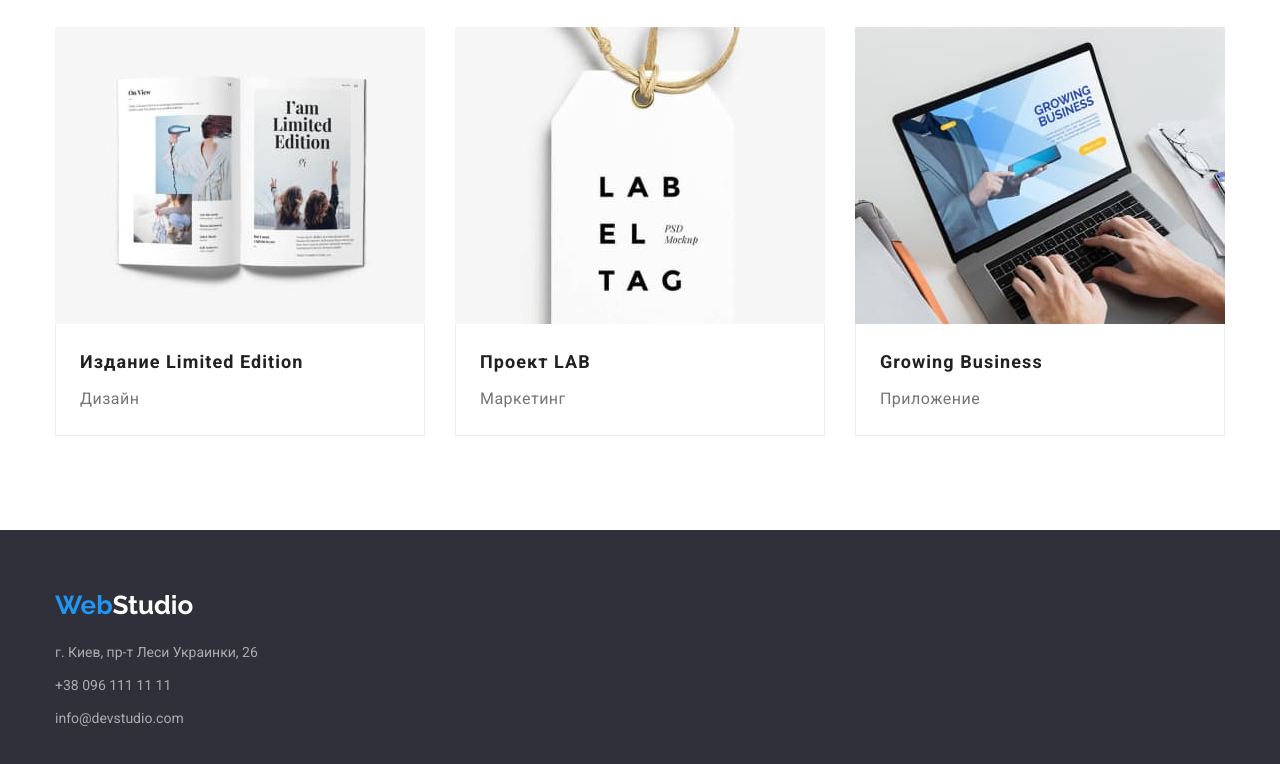
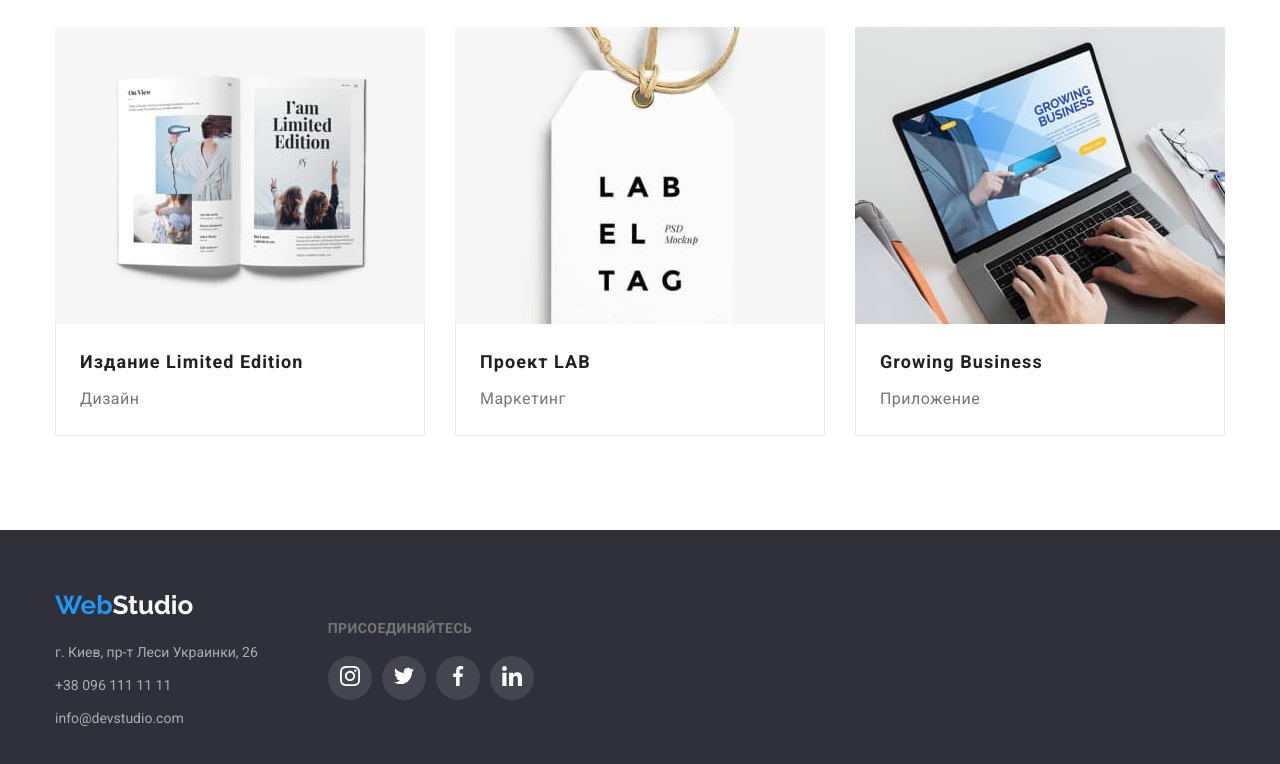
Before and after one commit to studentKatrusya/goit-markup-hw-04, a plain HTML site: page portfolio.html in a window 1280 px wide. Shown: the part 1222-1986 px from the top of the page. Drawn offline with nearby package versions, Linux system fonts and the light colour scheme.

Commit message:
добавляет соцсети в футер портфолио

```diff
--- a/portfolio.html
+++ b/portfolio.html
@@ -171,9 +171,11 @@
 
 
     </main>
-    <!-- Контакты -->
+    <!-- footer -->
     <footer class="footer-box">
         <div class="container">
+            <div class="footer-container">
+                <div class="address-box">
                     <a href="#" class="logo-white"><span class="accent">
                             Web</span>Studio
                     </a>
@@ -192,6 +194,42 @@
                         </ul>
                     </address>
                 </div>
+                <div class="social-box">
+                    <h3 class="join-suptitle">присоединяйтесь</h3>
+                    <ul class="items-list">
+                        <li class="social-item social-footer">
+                            <a href="#" class="social-link">
+                                <svg class="icon-instagram" width="20" height="20">
+                                    <use href="./images/icon-sprite/icons.svg#icon-instagram"></use>
+                                </svg>
+                            </a>
+                        </li>
+                        <li class="social-item social-footer">
+                            <a href="#" class="social-link">
+                                <svg class="icon-twitter" width="20" height="20">
+                                    <use href="./images/icon-sprite/icons.svg#icon-twitter"></use>
+                                </svg>
+                            </a>
+                        </li>
+                        <li class="social-item social-footer">
+                            <a href="#" class="social-link">
+                                <svg class="icon-facebook" width="20" height="20">
+                                    <use href="./images/icon-sprite/icons.svg#icon-facebook"></use>
+                                </svg>
+                            </a>
+                        </li>
+                        <li class="social-item social-footer">
+                            <a href="#" class="social-link">
+                                <svg class="icon-linkedin" width="20" height="20">
+                                    <use href="./images/icon-sprite/icons.svg#icon-linkedin"></use>
+                                </svg>
+                            </a>
+                        </li>
+                    </ul>
+                </div>
+            </div>
+        </div>
+
 
     </footer>
     </body>
```
Also changed, not shown: index.html (+1 -1 lines). Lines whose indentation alone changed are shown as unchanged.
